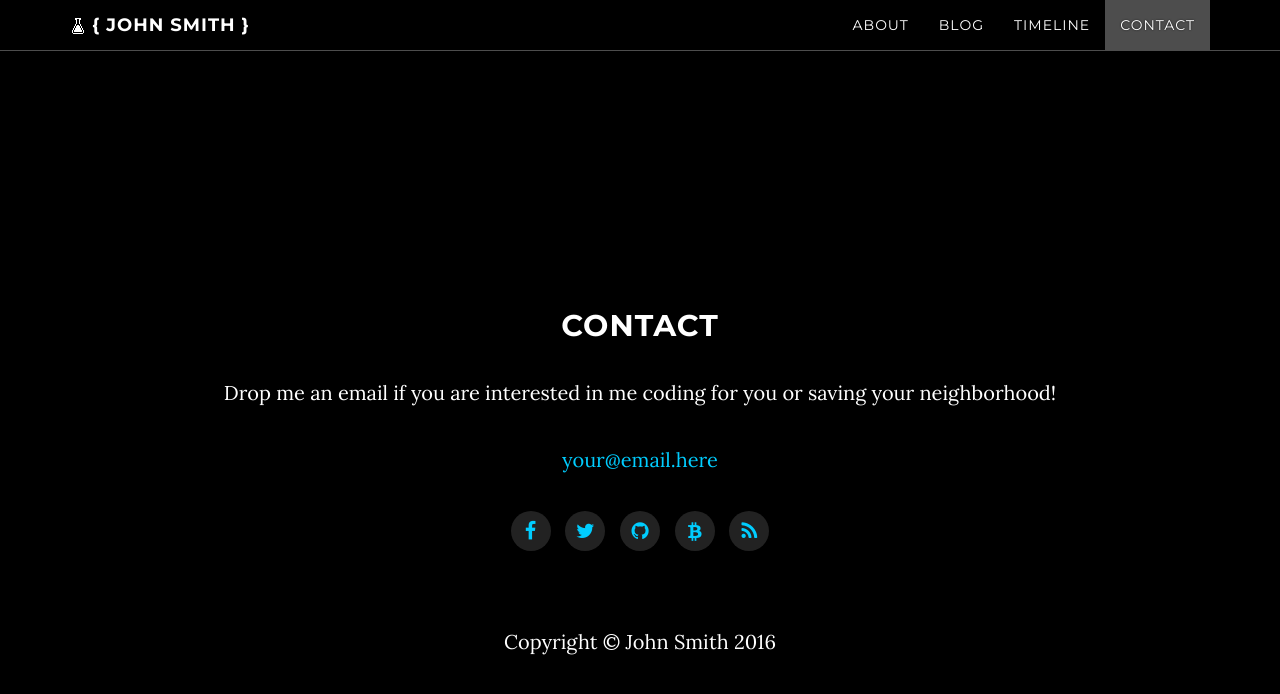
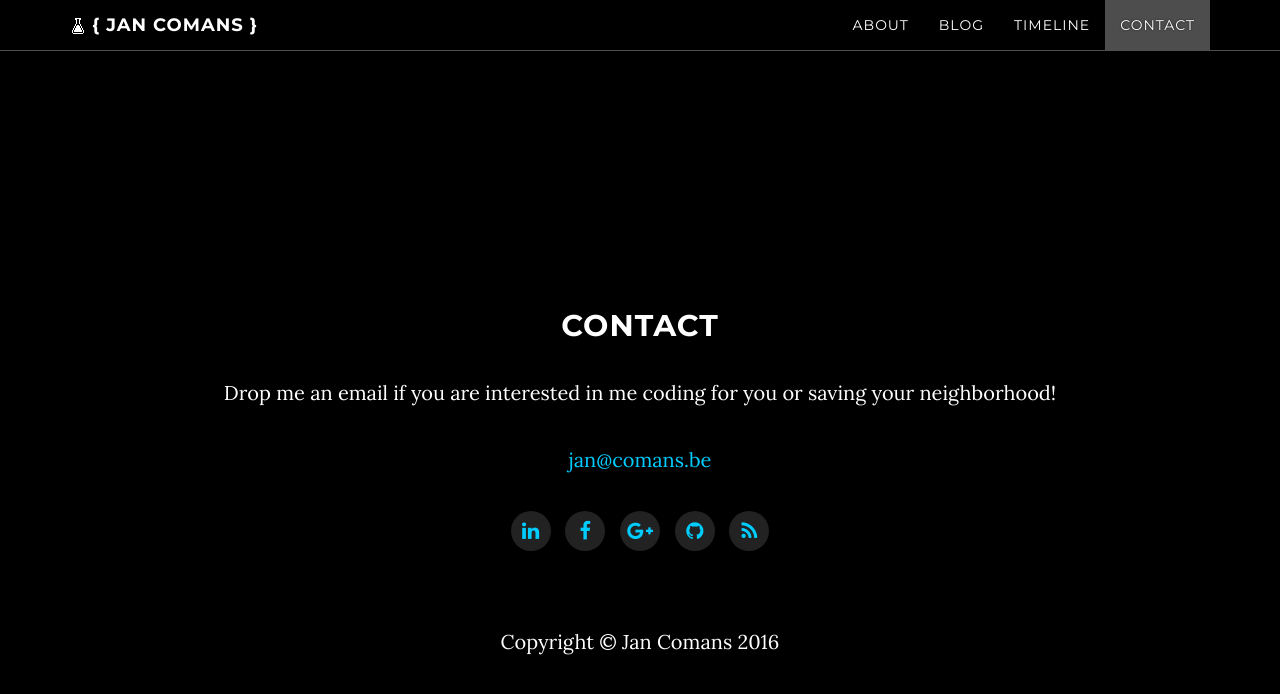
Before and after one commit to jcomans/jcomans.github.io, a Jekyll site: the page built from index.html, in a window 1280 px wide and 900 px high, scrolled down 3103 px. Shown: the top 694 px of the window. Built offline with Jekyll 4.4.1, drawn with Linux system fonts in a browser that asks for light colours; nearby versions of some CDN libraries; comment, search, counter and statistics services are not loaded; some of the changed text lies outside the part shown.

Commit message:
Personalized the config a bit

```diff
--- a/_config.yml
+++ b/_config.yml
@@ -31,10 +31,10 @@ baseurl: ""
 #############
 
 lang: "en"
-author: "John Smith"
-title: "{ John Smith }"
-description: "Blog and website of John Smith, blogging mainly for tech. Opinions expressed are mine."
-keywords: "smith, jones, personal, jekyll, theme"
+author: "Jan Comans"
+title: "{ Jan Comans }"
+description: "Blog and website of Jan Comans, blogging mainly for tech. Opinions expressed are mine."
+keywords: "jan, comans, personal, business"
 favicon: "/img/favicon.ico"
 404-img: "/img/labtocat.png"
 
@@ -58,8 +58,8 @@ type-speed: 10
 start-delay: 200
 delete-delay: 5000
 lines: # You can add HTML Tags in the Text
-  - text: "The lower you fall, the higher you'll fly."
-  - text: "Where’s your will to be weird?"
+  - text: "Welcome to my home on the web."
+#  - text: "Where’s your will to be weird?"
 
 me-img: "/img/jetpacktocat.png"
 
@@ -100,10 +100,10 @@ reddit-share: True
 google-plus-share: True
 tumblr-share: True
 pinterest-share: True
-pocket-share: True
-vkontakte-share: True
+#pocket-share: True
+#vkontakte-share: True
 
-disqus-shortname: "panossakkos"
+#disqus-shortname: "panossakkos"
 
 syntax-highlight: True
 
@@ -127,21 +127,21 @@ timeline-img: "/img/timeline/default.png"
 # Contact #
 ###########
 
-email: "your@email.here"
+email: "jan@comans.be"
 
 ##################
 # Social Buttons #
 ##################
 
 social:
+  - title: "linkedin"
+    url: "https://nl.linkedin.com/in/jan-comans-89659b13"
   - title: "facebook"
-    url: "https://facebook.com/"
-  - title: "twitter"
-    url: "https://twitter.com/"
+    url: "https://facebook.com/jancomans"
+  - title: "google-plus"
+    url: "https://plus.google.com/102074366036110280261"
   - title: "github"
-    url: "https://github.com/PanosSakkos/personal-jekyll-theme"
-  - title: "bitcoin"
-    url: "https://blockchain.info/address/1LHuKC9Em3KA5yoZaf7nngnNdf9K7s2gSi"
+    url: "https://github.com/jcomans"
   - title: "rss"
     url: "/feed.xml"
 
```
